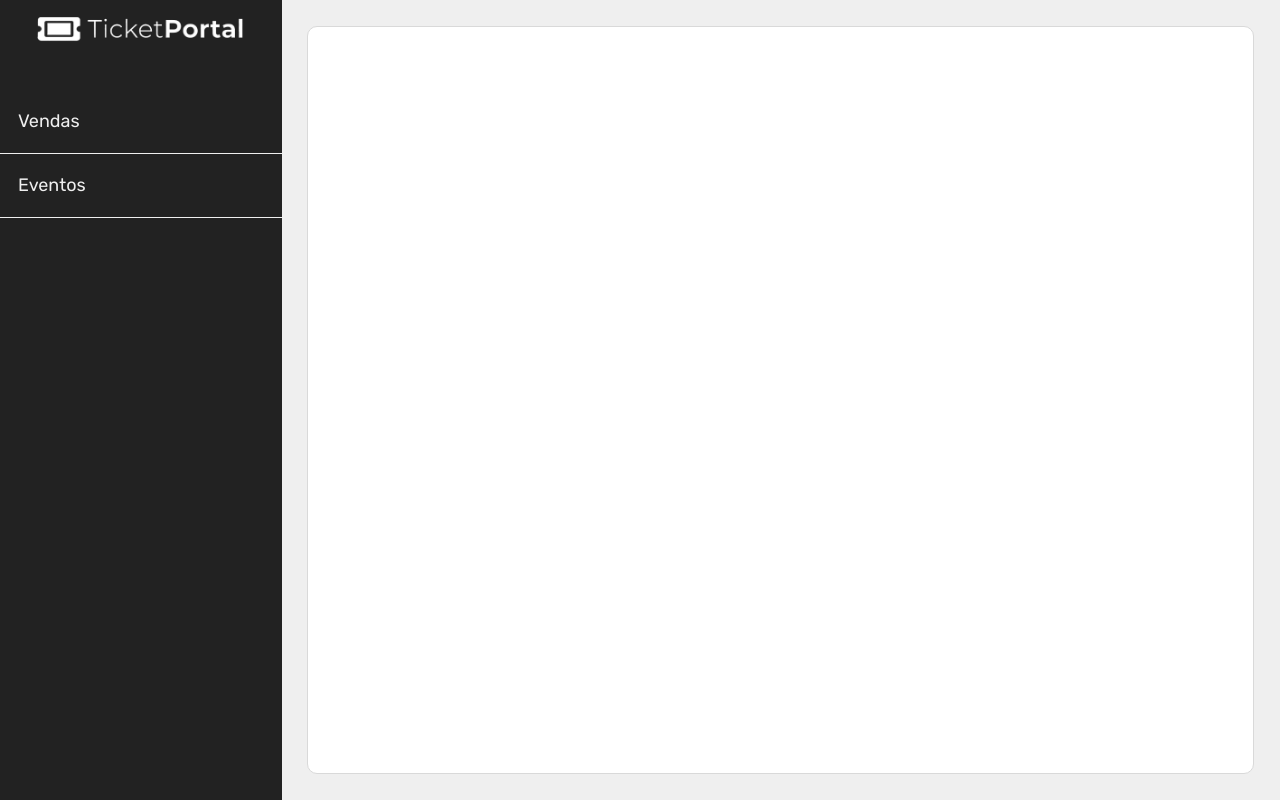
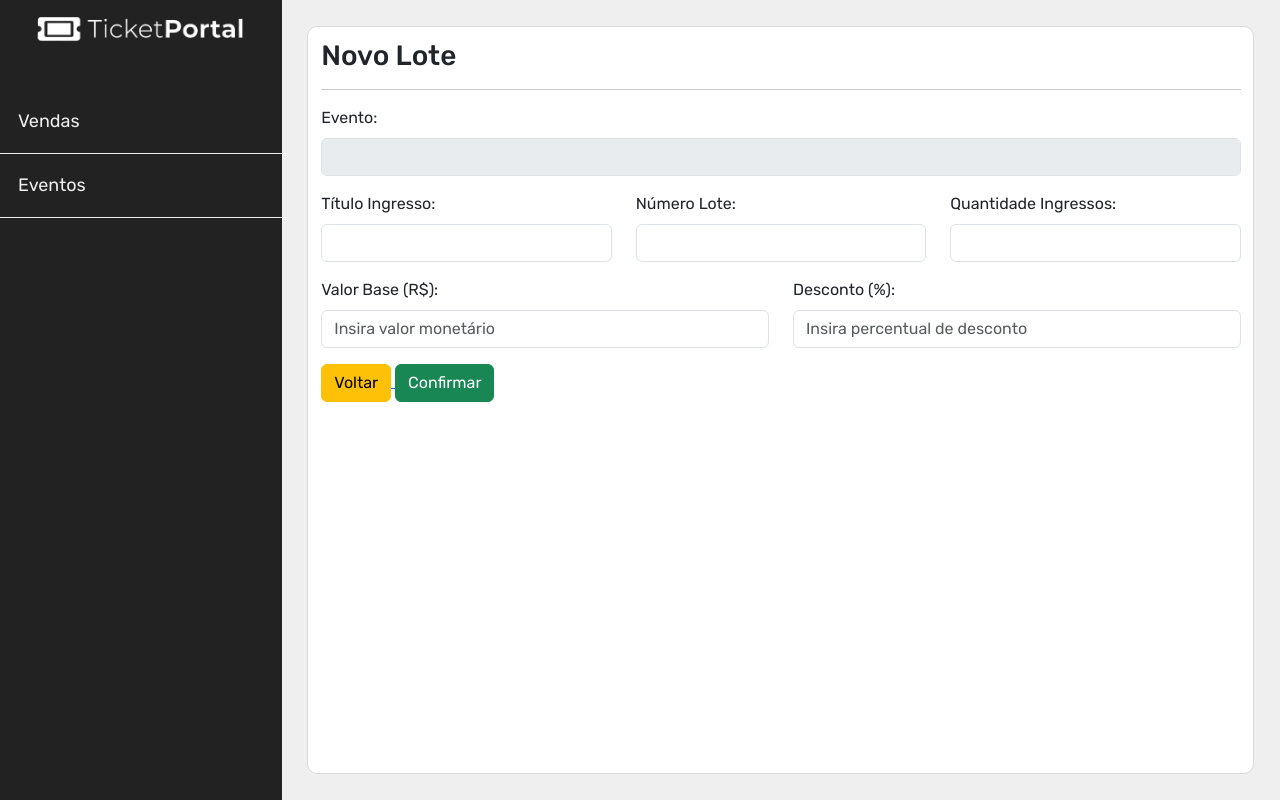
Before and after one commit to felipevendrami/ticketportal.painel.com.br, a React (Create React App) app: page /eventos/tipo_ingresso/1/novo_tipo_ingresso in a window 1280 px wide. Built offline with nearby package versions, Linux system fonts and the light colour scheme; no server answers.

Commit message:
Ajustes TipoIngresso

```diff
--- a/src/App.js
+++ b/src/App.js
@@ -33,8 +33,8 @@ function App() {
           />
           <Route
             exact
-            path="/eventos/tipo_ingresso/novo_tipo_ingresso"
-            component={NovoEvento}
+            path="/eventos/tipo_ingresso/:id/novo_tipo_ingresso"
+            component={NovoTipoIngresso}
           />
           <Route
             exact
--- a/src/components/grid/GridEvento.tsx
+++ b/src/components/grid/GridEvento.tsx
@@ -5,8 +5,13 @@ import {
   GridRowsProp,
   GridValueGetterParams,
 } from "@mui/x-data-grid";
+import { useState } from "react";
 
 function GridEvento({ eventos, onEventoSelecionado }) {
+  const [paginationModel, setPaginationModel] = useState({
+    pageSize: 6,
+    page: 0,
+  });
 
   const columns: GridColDef[] = [
     { field: "id", headerName: "ID", width: 10 },
@@ -29,7 +34,13 @@ function GridEvento({ eventos, onEventoSelecionado }) {
 
   return (
     <div style={{ height: "100%", width: "100%" }}>
-      <DataGrid columns={columns} rows={rows} onRowClick={handleEventoSelection} />
+      <DataGrid
+        columns={columns}
+        rows={rows}
+        onRowClick={handleEventoSelection}
+        paginationModel={paginationModel}
+        onPaginationModelChange={setPaginationModel}
+      />
     </div>
   );
 }
--- a/src/components/grid/GridTipoIngresso.tsx
+++ b/src/components/grid/GridTipoIngresso.tsx
@@ -6,37 +6,47 @@ import {
   GridValueGetterParams,
 } from "@mui/x-data-grid";
 import { getTodosTiposIngressoAPI } from "../../Api/Service";
+import { getEventoAPI } from "../../Api/Service";
+import { useState } from "react";
 
 const columns: GridColDef[] = [
   { field: "idTipoIngresso", headerName: "ID", width: 10 },
-  { field: "evento.idEvento", headerName: "Evento ID", width: 150 },
   { field: "evento.titulo", headerName: "Evento", width: 250 },
   { field: "titulo", headerName: "Titulo", width: 250 },
   { field: "valorNormal", headerName: "Valor Normal", width: 110 },
   { field: "quantidade", headerName: "Quantidade", width: 110 },
-  { field: "desconto", headerName: "Desconto", width: 110 },
-  { field: "loteNumero", headerName: "Número do Lote", width: 150 },
 ];
 
 function GridTipoIngresso(args) {
   const [rows, setRows] = React.useState<GridRowsProp>([]);
+  const [evento, setEvento] = useState("");
+  const [paginationModel, setPaginationModel] = useState({
+    pageSize: 6,
+    page: 0,
+  });
 
   React.useEffect(() => {
     const fetchData = async () => {
       try {
         const token = localStorage.getItem("token");
+
+        const responseEv = await getEventoAPI(args.eventoid, token);
+        setEvento(responseEv.data);
+
         const response = await getTodosTiposIngressoAPI(token);
-        const data = response.data.filter((row) => row.evento.idEvento == args.eventoid);
+        const data = response.data.filter(
+          (row) => row.evento.idEvento == args.eventoid
+        );
         const dataWithId = data.map((row, index) => ({
           id: index + 1,
           ...row,
         }));
         setRows(dataWithId);
+        console.log("Evento: " + evento);
       } catch (error) {
         console.log("Error fetching data:", error);
       }
     };
-
 
     fetchData();
   }, []);
@@ -46,8 +56,9 @@ function GridTipoIngresso(args) {
       <DataGrid
         rows={rows}
         columns={columns}
-        checkboxSelection
         autoHeight
+        paginationModel={paginationModel}
+        onPaginationModelChange={setPaginationModel}
       />
     </div>
   );
--- a/src/components/grid/GridVendas.tsx
+++ b/src/components/grid/GridVendas.tsx
@@ -14,6 +14,10 @@ const columns: GridColDef[] = [
 
 function GridVendas({ handlePedidoSelecionado }) {
   const [rows, setRows] = useState([]);
+  const [paginationModel, setPaginationModel] = useState({
+    pageSize: 6,
+    page: 0,
+  });
 
   useEffect(() => {
     const token = localStorage.getItem("token");
@@ -49,6 +53,8 @@ function GridVendas({ handlePedidoSelecionado }) {
         columns={columns}
         checkboxSelection
         onRowClick={handleRowClick}
+        paginationModel={paginationModel}
+        onPaginationModelChange={setPaginationModel}
       />
     </div>
   );
--- a/src/pages/NovoTipoIngresso.jsx
+++ b/src/pages/NovoTipoIngresso.jsx
@@ -1,12 +1,36 @@
-import { Link } from "react-router-dom";
-import React, { useState } from "react";
+import { Link, useHistory, useParams } from "react-router-dom";
+import React, { useState, useEffect } from "react";
 import { registrarTipoIngressoAPI } from "../Api/Service";
 import Button from "react-bootstrap/Button";
 import Col from "react-bootstrap/Col";
 import Form from "react-bootstrap/Form";
 import Row from "react-bootstrap/Row";
+import axios from "axios";
 
 function NovoTipoIngresso() {
+
+  const { id } = useParams();
+  const [evento, setEvento] = useState("");
+  const history = useHistory();
+
+  useEffect(() => {
+      console.log(localStorage.getItem("token"));
+      axios.create({
+          baseURL: "http://localhost:8080/",
+          headers: {
+            Authorization: `Bearer ${localStorage.getItem("token")}`,
+            "Content-Type": "application/json",
+          },
+        })
+        .get(`/eventos/${id}`)
+        .then((response) => {
+          setEvento(response.data);
+        })
+        .catch((error) => {
+          console.error(error);
+        });
+  }, []);
+
   const handleSubmit = async (event) => {
     event.preventDefault();
 
@@ -15,9 +39,9 @@ function NovoTipoIngresso() {
     const tipoIngresso = {
       evento: evento,
       titulo: titulo,
-      lote: lote,
-      qntIngressos: qntIngressos,
-      valorBase: valorBase,
+      loteNumero: lote,
+      quantidade: qntIngressos,
+      valorNormal: valorBase,
       desconto: desconto,
     };
 
@@ -49,16 +73,25 @@ function NovoTipoIngresso() {
     "desconto": null,
     "loteNumero": 1
   }
-      */
-
+    */
+/*
     try {
       const response = await registrarTipoIngressoAPI(tipoIngresso, token);
     } catch (error) {
       console.log("Error:", error);
-    }
+    }*/
+
+    registrarTipoIngressoAPI(tipoIngresso, token)
+    .then(() => {
+      history.push(`/eventos/tipo_ingresso/${id}`);
+    })
+    .catch((error) => {
+      // Tratar erros na criação do evento
+      console.error(error);
+    });
+
   };
 
-  const [evento, setEvento] = useState("");
   const [titulo, setTitulo] = useState("");
   const [lote, setLote] = useState("");
   const [qntIngressos, setQntIngressos] = useState("");
@@ -74,7 +107,7 @@ function NovoTipoIngresso() {
           <Form.Group as={Col} controlId="formGridEvento">
             <Form.Label>Evento:</Form.Label>
             <Form.Control
-              value={evento}
+              value={evento.titulo}
               id="evento"
               type="text"
               onChange={(e) => setEvento(e.target.value)}
@@ -141,7 +174,7 @@ function NovoTipoIngresso() {
             />
           </Form.Group>
         </Row>
-        <Link to="/eventos/tipo_ingresso">
+        <Link to={`/eventos/tipo_ingresso/${id}`}>
           <Button variant="warning">Voltar</Button>{" "}
         </Link>
         <Button variant="success" type="submit">
--- a/src/pages/TipoIngressoList.jsx
+++ b/src/pages/TipoIngressoList.jsx
@@ -12,7 +12,8 @@ function TipoIngressoList() {
       <h3>Ingressos do Evento</h3>
       <hr />
       <div>
-        <Link to={"/eventos/tipo_ingresso/novo_tipo_ingresso"}>
+        <Link to={`/eventos/tipo_ingresso/${id}/novo_tipo_ingresso`}
+        idEvento={id}>
           <Button variant="success">Novo Lote</Button>{" "}
         </Link>
         <Link to={`/eventos/tipo_ingresso/alterar_tipo_ingresso/`}>
```
